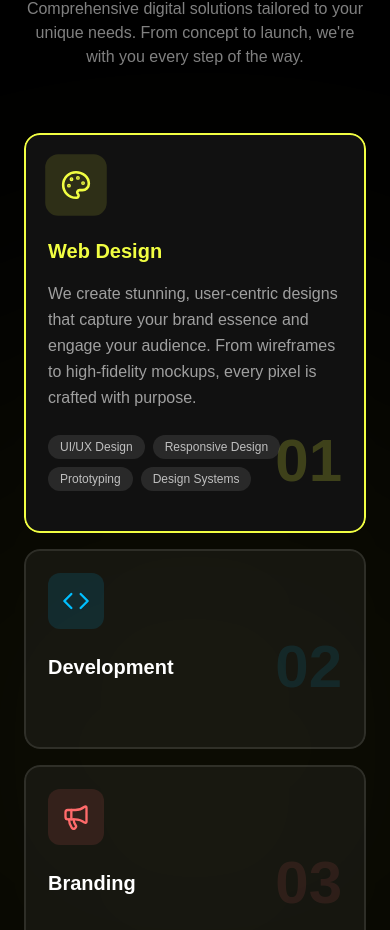
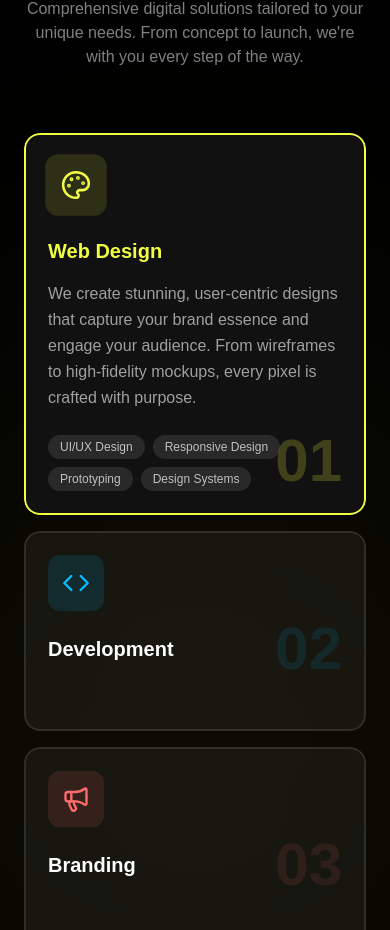
Before and after one commit to connecttraderbrothers/omega-website, a React (Vite) app: page / in a window 390 px wide. Shown: the part 2875-3805 px from the top of the page. Built offline with nearby package versions, Linux system fonts and the light colour scheme; a web font is replaced by a local one.

Commit message:
Fix Services.tsx: expand tabs only horizontally
Replace dynamic minHeight (200px → 400px on active) with a fixed lg:h-[400px]
on desktop and a static min-h-[200px] on mobile, so accordion expansion is
horizontal-only via flex grow on large screens.

```diff
--- a/src/sections/Services.tsx
+++ b/src/sections/Services.tsx
@@ -135,13 +135,10 @@ export default function Services() {
             {services.map((service) => (
               <div
                 key={service.id}
-                className={`service-slice relative rounded-2xl overflow-hidden cursor-pointer transition-all duration-500 ${
+                className={`service-slice relative rounded-2xl overflow-hidden cursor-pointer transition-all duration-500 min-h-[200px] lg:h-[400px] ${
                   activeService === service.id ? 'lg:flex-[4]' : 'lg:flex-1'
                 }`}
                 onMouseEnter={() => setActiveService(service.id)}
-                style={{
-                  minHeight: activeService === service.id ? '400px' : '200px',
-                }}
               >
                 <div
                   className={`absolute inset-0 transition-all duration-500 ${
```
